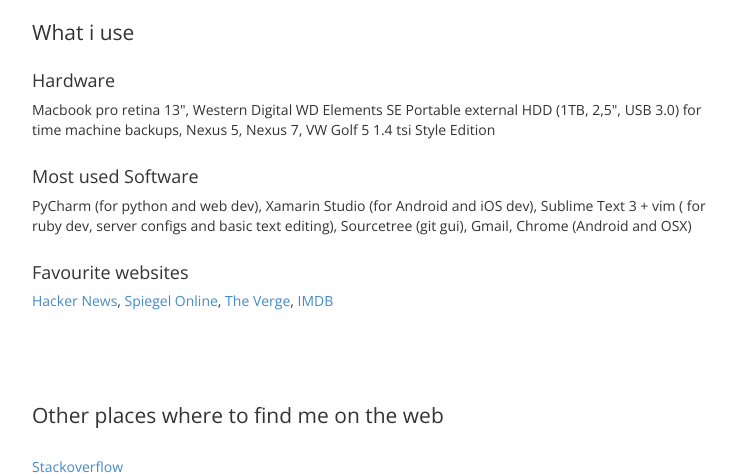
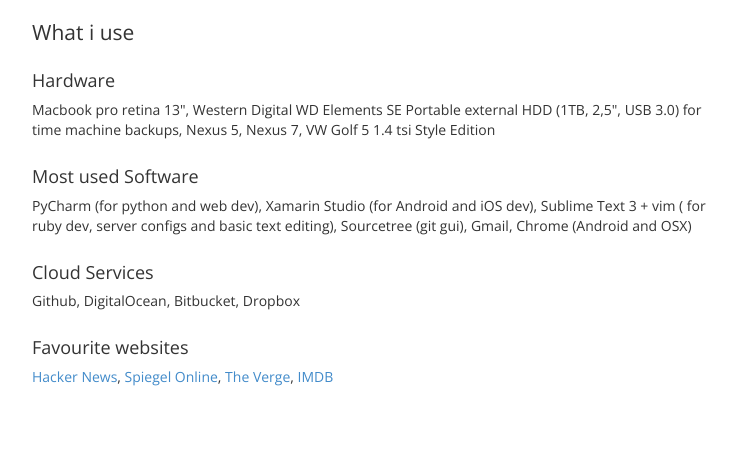
Before and after one commit to jnkwrych/jnkwrych.github.io, a Jekyll site: the page built from index.html, in a window 1280 px wide and 900 px high, scrolled down 1160 px, cut to the strip 0-473 px from the top of the window. Shown: the whole strip, without its empty margins (258-995 px from the left). Built offline with Jekyll 4.4.1, drawn with Linux system fonts in a browser that asks for light colours; Markdown is read by kramdown in place of the engine named in the settings.

Commit message:
Added cloud services

```diff
--- a/index.html
+++ b/index.html
@@ -75,6 +75,10 @@
     <p>PyCharm (for python and web dev), Xamarin Studio (for Android and iOS dev), Sublime Text 3 + vim ( for ruby dev, server configs and basic text editing), Sourcetree (git
         gui), Gmail, Chrome (Android and OSX)</p>
 
+    <h3>Cloud Services</h3>
+
+    <p>Github, DigitalOcean, Bitbucket, Dropbox</p>
+
     <h3>Favourite websites</h3>
 
     <p><a href="http://news.ycombinator.com" target="_blank">Hacker News</a>, <a href="http://www.spiegel.de"
```
